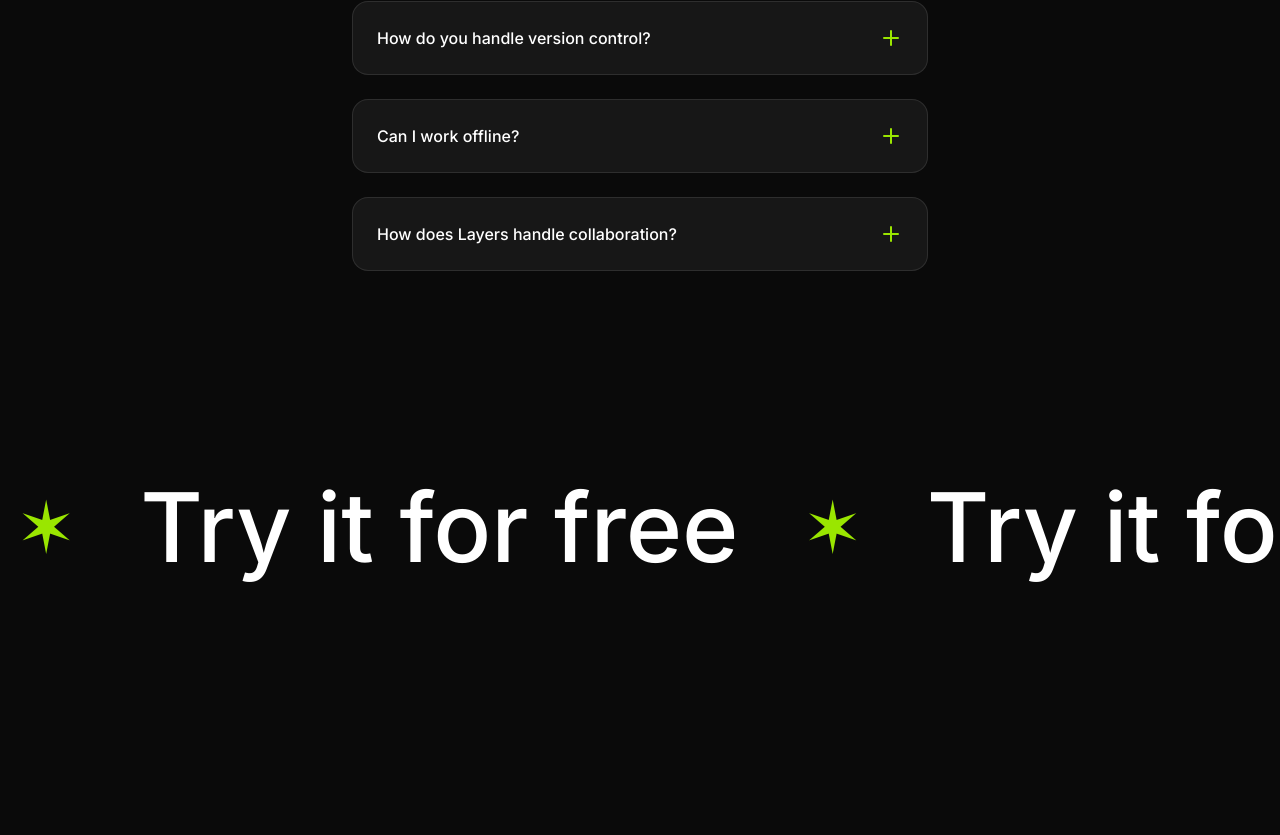
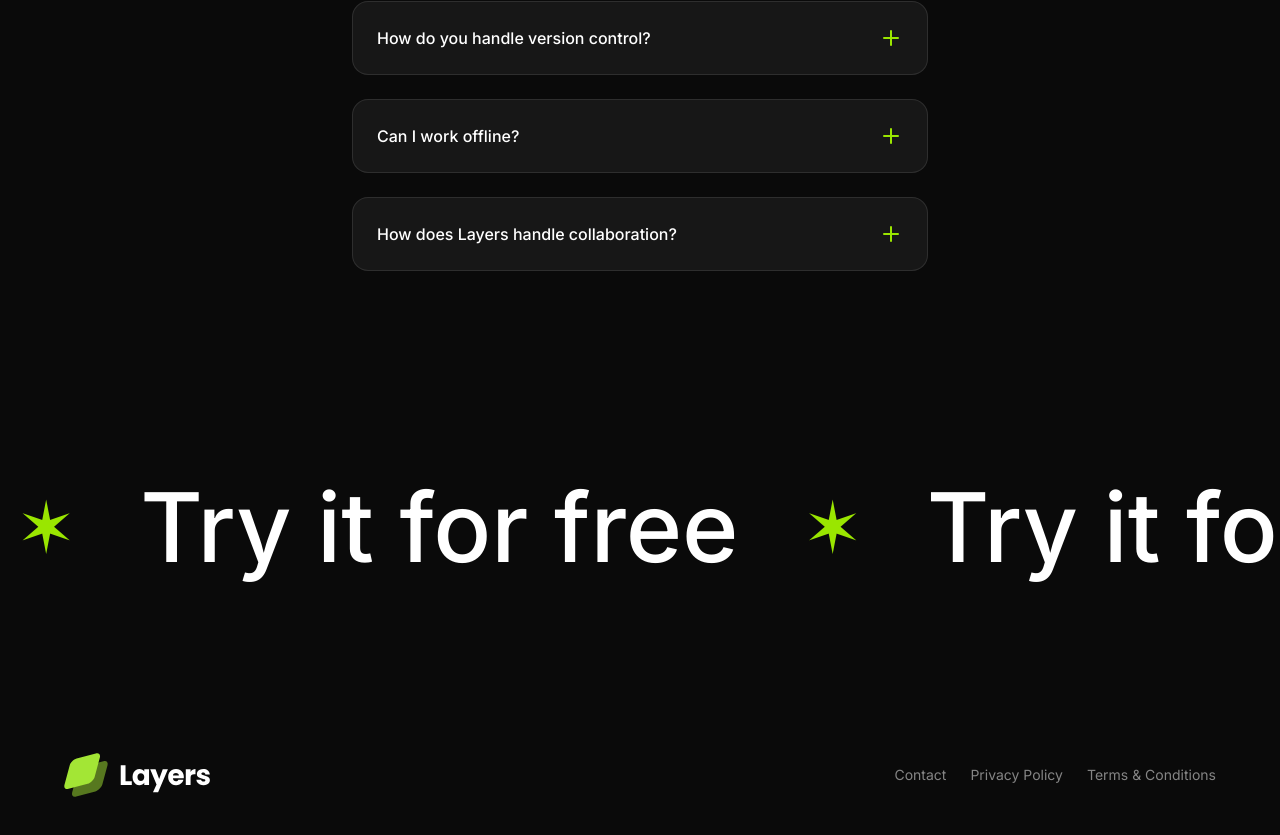
Before and after one commit to Adimehta1970/saas-landing-page, a Next.js app: page / in a window 1280 px wide. Shown: the part 4493-5328 px from the top of the page. Before the commit the page ends 5180 px from the top, so only its background shows below. Built offline with nearby package versions, Linux system fonts and the light colour scheme.

Commit message:
footer check

```diff
--- a/app/page.tsx
+++ b/app/page.tsx
@@ -6,6 +6,7 @@
 import Integrations from "@/sections/Integrations";
 import Faqs from "@/sections/Faqs";
 import CallToAction from "@/sections/CallToAction";
+import Footer from "@/sections/Footer";
 
 export default function Home() {
   return (
@@ -18,6 +19,7 @@
       <Integrations />
       <Faqs />
       <CallToAction />
+      <Footer />
     </>
   );
 }
--- a/sections/Footer.tsx
+++ b/sections/Footer.tsx
@@ -1,3 +1,6 @@
+import Logo from "@/assets/images/logo.svg";
+import Image from "next/image";
+
 const footerLinks = [
   { href: "#", label: "Contact" },
   { href: "#", label: "Privacy Policy" },
@@ -5,5 +8,28 @@
 ];
 
 export default function Footer() {
-  return <div>Footer</div>;
+  return (
+    <section className="py-16">
+      <div className="container sm:max-w-2xl md:max-w-6xl lg:max-w-full">
+        <div className="flex flex-col md:flex-row items-center md:justify-between  gap-6">
+          <div>
+            <Image src={Logo} alt="Layers logo" />
+          </div>
+          <div>
+            <nav className="flex gap-6">
+              {footerLinks.map((link, index) => (
+                <a
+                  key={index}
+                  href={link.href}
+                  className="text-white/50 text-sm"
+                >
+                  {link.label}
+                </a>
+              ))}
+            </nav>
+          </div>
+        </div>
+      </div>
+    </section>
+  );
 }
```
